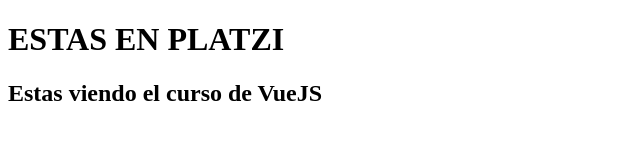
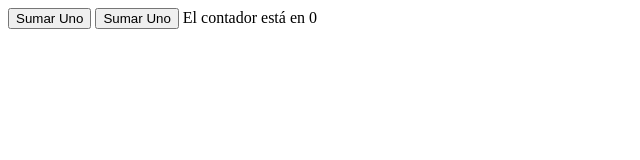
Before and after one commit to saniag081/Vuejs-basic, a plain HTML site: page index.html in a window 1280 px wide. Shown: the whole page, without its empty margins (0-640 px from the left). Drawn offline with nearby package versions, Linux system fonts and the light colour scheme.

Commit message:
funciones

```diff
--- a/index.html
+++ b/index.html
@@ -8,8 +8,13 @@
 </head>
 <body>
     <div id="app">
-            <h1>{{ titulo | uppercase}}</h1>
-            <h2>{{ subtitulo | capitaLize }}</h2>
+        <!-- eventos -->
+        <!-- <button v-on:click="sumar">Sumar Uno</button> -->
+        <!-- <button @click="restar">Restar Uno</button> -->
+        <button v-on:click="contador++">Sumar Uno</button>
+        <button @:click="contador--">Sumar Uno</button>
+
+        El contador está en {{ contador }}
     </div>
 
     <script src="https://unpkg.com/vue/dist/vue.js"></script>
@@ -17,24 +22,17 @@
         const app = new Vue({
             el: '#app',
             data:{
-                titulo: 'Estas en Platzi',
-                subtitulo: 'Estas viendo el curso de VueJS'
-            },
-            filters: {
-                uppercase: function(str){
-                    return str.toUpperCase();
-                },
-                lowercase: function(str){
-                    return str.toLowerCase();
-                },
-                capitaLize: function(str){
-                    return str.charAt(0).toUpperCase()+
-                    str.slice(1);
-                }
-            }
+                contador: 0
+            }//,
+            // methods:{
+            //     sumar: function(){
+            //         this.contador++
+            //     },
+            //     restar: function(){
+            //         this.contador--
+            //     }
+            // }
         });
-
-
     </script>
 </body>
 </html>
```
